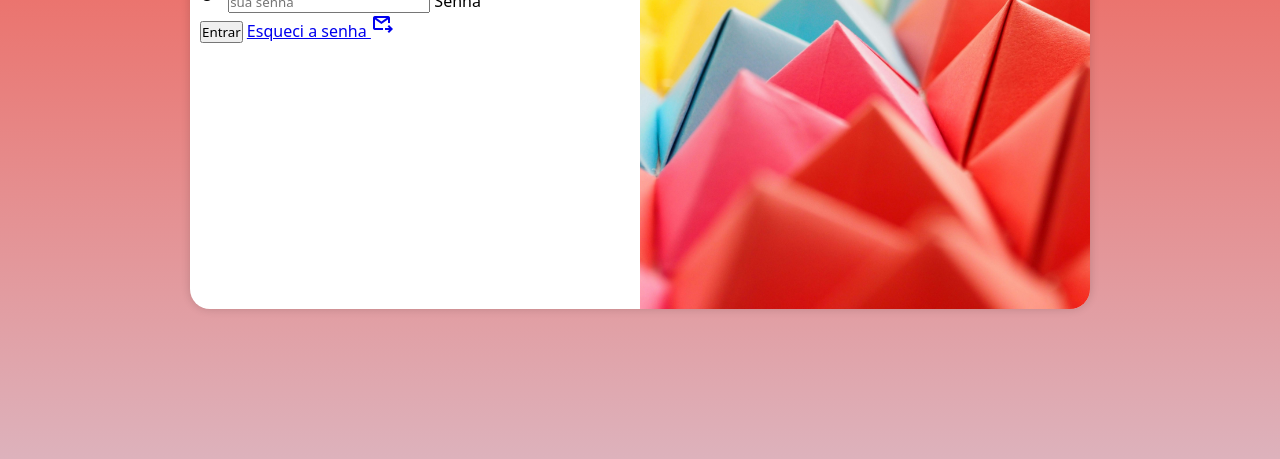
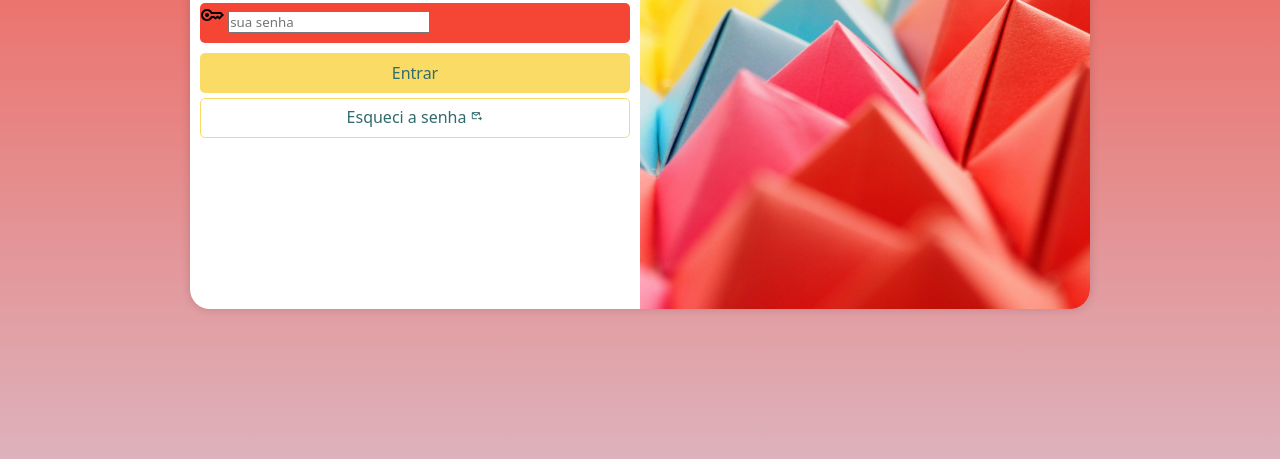
Before and after one commit to fernandanogueira7/projeto-login, a plain HTML site: page index.html in a window 1280 px wide. Shown: the part 341-800 px from the top of the page. Drawn offline with nearby package versions, Linux system fonts and the light colour scheme.

Commit message:
formatação do formulario

```diff
--- a/estilos/style.css
+++ b/estilos/style.css
@@ -64,3 +64,57 @@ div#formulario > h1 {
 div#formulario > p {
     font-size: 0.8em;
 }
+
+form > div.campo {
+    background-color: #f54635;
+    display: block;
+    width: 100%;
+    height: 40px;
+    border-radius: 5px;
+    margin: 5px 0px; /*a de cima e a de baixo fica com 5px, a de esquerda e da direita ficam com 0px*/
+}
+
+div.campo > label {
+    display: none;
+}
+
+form > input[type=submit] {
+    display: block;
+    font-size: 1em;
+    width: 100%;
+    height: 40px;
+    background-color: #fadb66;
+    color: #306b6d;
+    border: none;
+    border-radius: 5px;
+    margin-top: 10px;
+    cursor: pointer;
+}
+
+form > input[type=submit]:hover {
+    color: white;
+}
+
+form > a.botao {
+    display: block;
+    text-align: center;
+    font-size: 1em;
+    width: 100%;
+    height: 40px;
+    padding-top: 7px;
+    background-color: white;
+    color: #306b6d;
+    border: 1px solid #fadb66;
+    border-radius: 5px;
+    margin-top: 5px;
+    text-decoration: none;
+}
+
+form > a.botao:hover {
+    background-color: #fadb66;
+    color: white;
+}
+
+form > a.botao > span {
+    font-size: 0.8em;
+}
--- a/index.html
+++ b/index.html
@@ -30,7 +30,7 @@
                         <label for="isenha">Senha</label>
                     </div>
                     <input type="submit" value="Entrar">
-                    <a href="esqueci.html">Esqueci a senha <span class="material-symbols-outlined">outgoing_mail</span></a>
+                    <a href="esqueci.html" class="botao">Esqueci a senha <span class="material-symbols-outlined">outgoing_mail</span></a>
                 </form>
             </div>
         </section>
```
